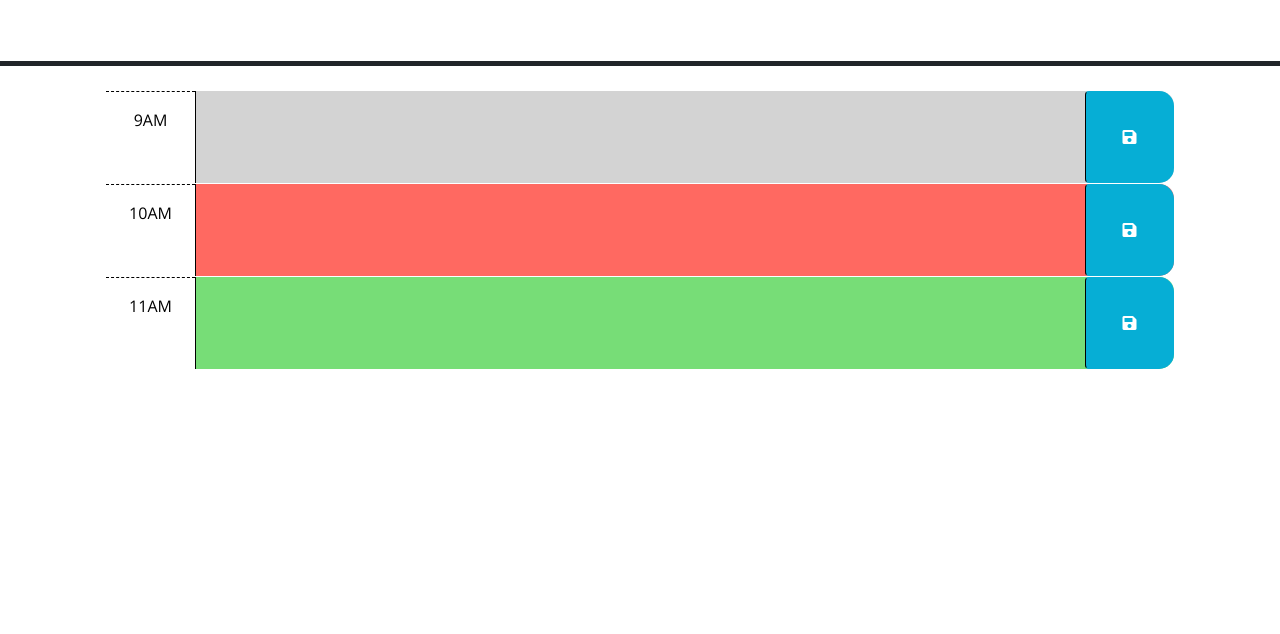
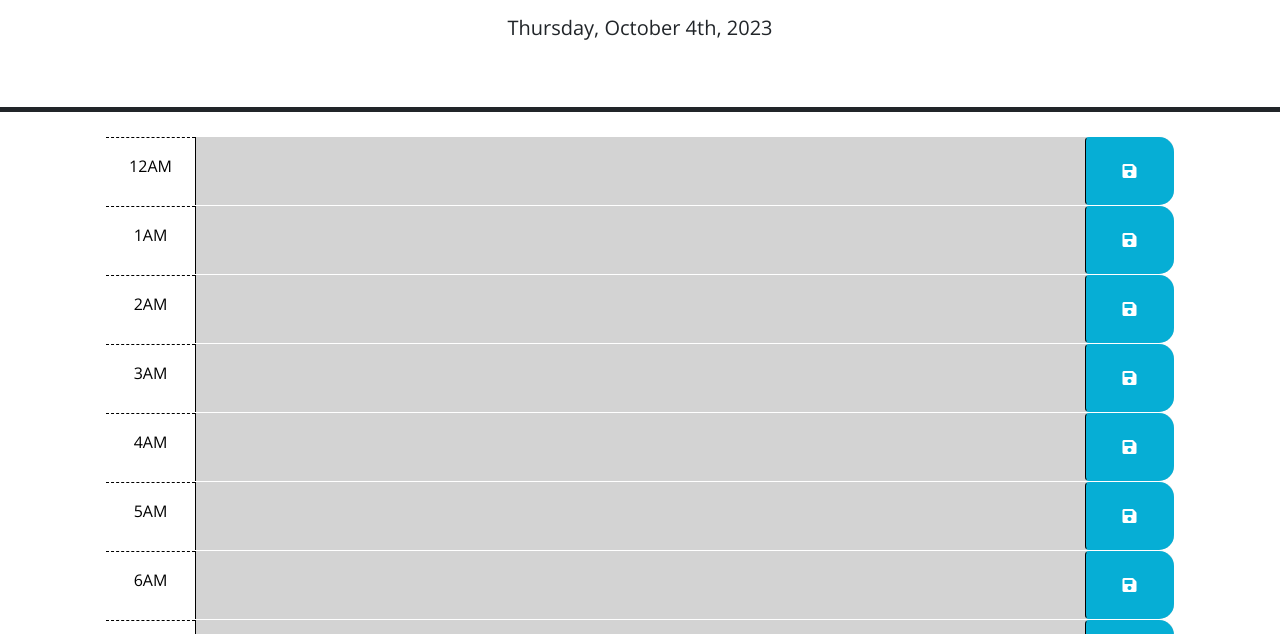
Before and after one commit to OpalSnellneberger/Calender, a plain HTML site: page index.html in a window 1280 px wide. Shown: the part 166-800 px from the top of the page. Drawn offline with nearby package versions, Linux system fonts and the light colour scheme.

Commit message:
wrote the majority of the calendrer

```diff
--- a/index.html
+++ b/index.html
@@ -28,7 +28,7 @@
       <p class="lead">A simple calendar app for scheduling your work day</p>
       <p id="currentDay" class="lead"></p>
     </header>
-    <div class="container-lg px-5">
+    <div id='outer-container'class="container-lg px-5">
       <!-- Use class for "past", "present", and "future" to apply styles to the
         time-block divs accordingly. The javascript will need to do this by
         adding/removing these classes on each div by comparing the hour in the
@@ -39,40 +39,13 @@
         code is implemented.
         -->
 
-      <!-- Example of a past time block. The "past" class adds a gray background color. -->
-      <div id="hour-9" class="row time-block past">
-        <div class="col-2 col-md-1 hour text-center py-3">9AM</div>
-        <textarea class="col-8 col-md-10 description" rows="3"> </textarea>
-        <button class="btn saveBtn col-2 col-md-1" aria-label="save">
-          <i class="fas fa-save" aria-hidden="true"></i>
-        </button>
-      </div>
-
-      <!-- Example of a a present time block. The "present" class adds a red background color. -->
-      <div id="hour-10" class="row time-block present">
-        <div class="col-2 col-md-1 hour text-center py-3">10AM</div>
-        <textarea class="col-8 col-md-10 description" rows="3"> </textarea>
-        <button class="btn saveBtn col-2 col-md-1" aria-label="save">
-          <i class="fas fa-save" aria-hidden="true"></i>
-        </button>
-      </div>
-
-      <!-- Example of a future time block. The "future" class adds a green background color. -->
-      <div id="hour-11" class="row time-block future">
-        <div class="col-2 col-md-1 hour text-center py-3">11AM</div>
-        <textarea class="col-8 col-md-10 description" rows="3"> </textarea>
-        <button class="btn saveBtn col-2 col-md-1" aria-label="save">
-          <i class="fas fa-save" aria-hidden="true"></i>
-        </button>
-      </div>
-
     <script src="https://code.jquery.com/jquery-3.4.1.min.js"></script>
     <script
       src="https://cdn.jsdelivr.net/npm/dayjs@1.11.3/dayjs.min.js"
       integrity="sha256-iu/zLUB+QgISXBLCW/mcDi/rnf4m4uEDO0wauy76x7U="
       crossorigin="anonymous"
     ></script>
-
+    <script src="https://cdn.jsdelivr.net/npm/dayjs@1/dayjs.min.js"></script>
     <script src="script.js"></script>
   </body>
 </html>
--- a/script.js
+++ b/script.js
@@ -1,23 +1,87 @@
+const pageContainerElement = $('#outer-container');
+for (var h = 0; h < 24; h++) {
+  var hourDiv = $('<div>');
+  var labelDiv = $('<div>');
+  var textInput = $('<textarea>');
+  var saveButton = $('<button>');
+  var saveIcon = $('<i>');
+
+  hourDiv.attr('id',`hour-${h}`)
+  hourDiv.addClass('row time-block')
+  labelDiv.addClass('col-2 col-md-1 hour text-center py-3')
+  labelDiv.text((h+11)%12+1 + (h>12?'PM':'AM'));
+  textInput.addClass('col-8 col-md-10 description');
+  hourDiv.attr('rows','3');
+  saveButton.addClass('btn saveBtn col-2 col-md-1');
+  hourDiv.attr('aria-label','save');
+  saveIcon.addClass('fas fa-save')
+  hourDiv.attr('aria-hidden','true');
+
+  saveButton.append(saveIcon);
+  hourDiv.append(labelDiv);
+  hourDiv.append(textInput);
+  hourDiv.append(saveButton);
+  pageContainerElement.append(hourDiv);
+}
+
 // Wrap all code that interacts with the DOM in a call to jQuery to ensure that
 // the code isn't run until the browser has finished rendering all the elements
 // in the html.
 $(function () {
-  // TODO: Add a listener for click events on the save button. This code should
-  // use the id in the containing time-block as a key to save the user input in
-  // local storage. HINT: What does `this` reference in the click listener
-  // function? How can DOM traversal be used to get the "hour-x" id of the
-  // time-block containing the button that was clicked? How might the id be
-  // useful when saving the description in local storage?
-  //
-  // TODO: Add code to apply the past, present, or future class to each time
-  // block by comparing the id to the current hour. HINTS: How can the id
-  // attribute of each time-block be used to conditionally add or remove the
-  // past, present, and future classes? How can Day.js be used to get the
-  // current hour in 24-hour time?
-  //
+  // Adds a listener for click events on the save button. This code
+  // uses the id in the containing time-block as a key to save the user input in
+  // local storage.
+  var saveButtonElements = $('.saveBtn');
+  saveButtonElements.click(function() {
+    const hourID = $(this).parent().attr('id');
+    const newEvent = $(this).prev().val();
+    localStorage.setItem(hourID, newEvent);
+  })
+
+  // This code to applies the past, present, or future class to each time
+  // block by comparing the id to the current hour.
+  var curentHour = parseInt(dayjs().format('H'));
+  var timeBlockElements = $('.time-block');
+  for (var i of timeBlockElements) {
+    var blockHour = parseInt(i.id.slice(5));
+    if (blockHour < curentHour) {
+      $(i).addClass('past');
+    } else if (blockHour == curentHour) {
+      $(i).addClass('present');
+    } else {
+      $(i).addClass('future');
+    }
+  }
+
+
   // TODO: Add code to get any user input that was saved in localStorage and set
-  // the values of the corresponding textarea elements. HINT: How can the id
-  // attribute of each time-block be used to do this?
-  //
-  // TODO: Add code to display the current date in the header of the page.
+  // the values of the corresponding textarea elements.
+  for (var i of timeBlockElements) {
+    $(i).children()[1].value = localStorage.getItem(i.id);
+  }
+
+
+  // This code to displays the current date in the header of the page.
+  var currentDayElement = $('#currentDay')
+  var weekdayName = dayjs().format('dddd');
+  var monthName = dayjs().format('MMMM');
+  var year = dayjs().format('YYYY');
+  var day = ordinalSuffixOf(parseInt(dayjs().format('d')));
+  var formatedDay = `${weekdayName}, ${monthName} ${day}, ${year}`;
+  currentDayElement.text(formatedDay);
 });
+
+function ordinalSuffixOf(i) {
+  var j = i % 10,
+      k = i % 100;
+  if (j == 1 && k != 11) {
+      return i + "st";
+  }
+  if (j == 2 && k != 12) {
+      return i + "nd";
+  }
+  if (j == 3 && k != 13) {
+      return i + "rd";
+  }
+  return i + "th";
+}
```
